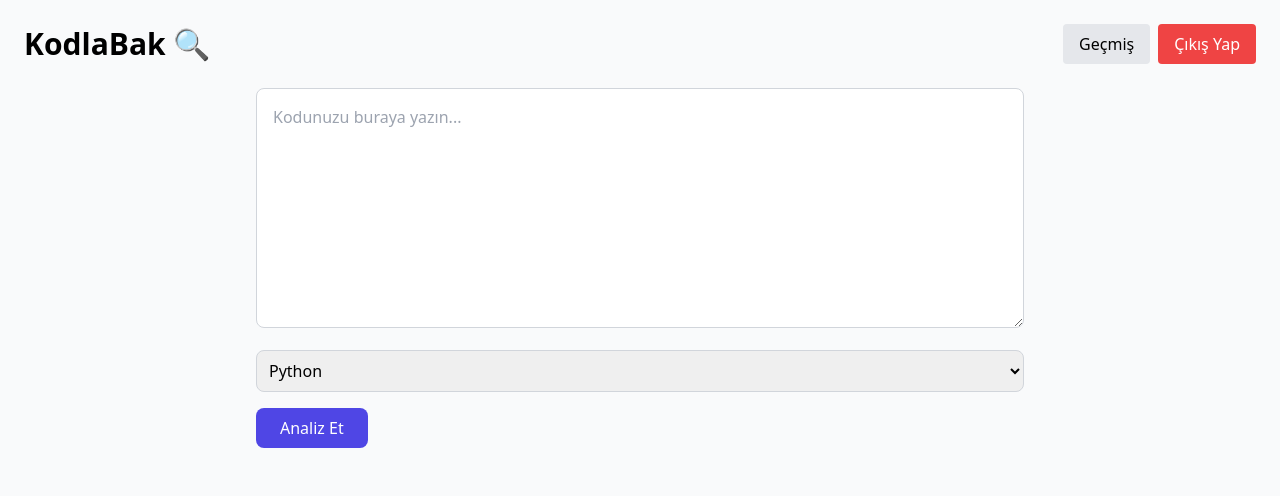
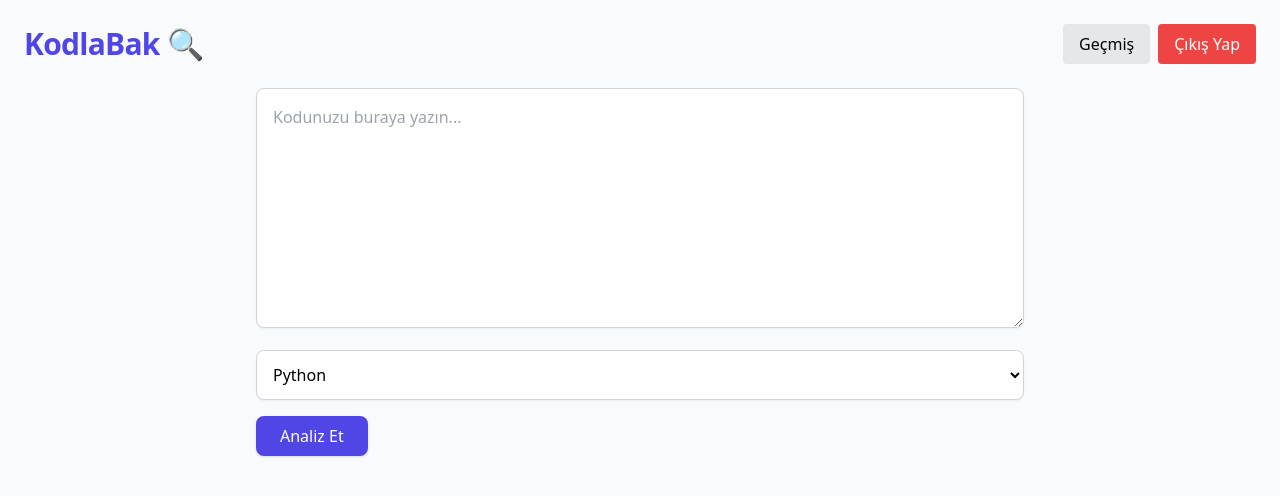
Before and after one commit to erirem/kodla-bak, a React (Create React App) app in the folder frontend/: page / in a window 1280 px wide. Shown: the top 496 px of the page. Built offline with nearby package versions, Linux system fonts and the light colour scheme; sample sign-in values are in the browser's storage.

Commit message:
improve user experince

```diff
--- a/frontend/src/pages/Home.js
+++ b/frontend/src/pages/Home.js
@@ -14,8 +14,10 @@ function Home({ onLogout }) {
   const [codeBlock, setCodeBlock] = useState("");
   const [showCodeBlock, setShowCodeBlock] = useState(false);
   const navigate = useNavigate();
+  const [loading, setLoading] = useState(false);
 
   const handleSubmit = async () => {
+  setLoading(true);
   try {
     const data = await analyzeCode(code, language);
     const { text, code: suggestion } = parseAnalysisResult(data.result);
@@ -25,13 +27,15 @@ function Home({ onLogout }) {
   } catch (err) {
     setResultText("⚠️ Analiz hatası.");
     setCodeBlock("");
+  } finally {
+    setLoading(false);
   }
 };
 
   return (
     <div className="min-h-screen bg-gray-50 p-6">
       <div className="flex justify-between items-center mb-6">
-        <h1 className="text-3xl font-bold">KodlaBak 🔍</h1>
+       <h1 className="text-3xl font-extrabold tracking-tight text-indigo-600">KodlaBak 🔍</h1>
         <div className="space-x-2">
           <button
             onClick={() => navigate("/history")}
@@ -50,14 +54,14 @@ function Home({ onLogout }) {
 
       <div className="max-w-3xl mx-auto space-y-4">
         <textarea
-          className="w-full h-60 p-4 border border-gray-300 rounded-lg"
+          className="w-full h-60 p-4 border border-gray-300 rounded-lg bg-white shadow-sm focus:outline-none focus:ring-2 focus:ring-indigo-400"
           placeholder="Kodunuzu buraya yazın..."
           value={code}
           onChange={(e) => setCode(e.target.value)}
         />
 
         <select
-          className="w-full p-2 border border-gray-300 rounded-lg"
+          className="w-full p-3 border border-gray-300 rounded-lg bg-white shadow-sm"
           value={language}
           onChange={(e) => setLanguage(e.target.value)}
         >
@@ -68,16 +72,17 @@ function Home({ onLogout }) {
         </select>
 
         <button
-          onClick={handleSubmit}
-          className="bg-indigo-600 hover:bg-indigo-700 text-white px-6 py-2 rounded-lg"
+            onClick={handleSubmit}
+            className="bg-indigo-600 hover:bg-indigo-700 text-white px-6 py-2 rounded-lg font-medium shadow transition hover:shadow-lg disabled:opacity-50"
+            disabled={loading}
+          >
+            {loading ? "Analiz Ediliyor..." : "Analiz Et"}
+          </button>
 
-        >
-          Analiz Et
-        </button>
 
         {(resultText || codeBlock) && (
           <div className="bg-white p-4 mt-4 rounded-lg border">
-            <h2 className="font-bold mb-2">AI Geri Bildirim:</h2>
+          <h2 className="text-lg font-semibold text-indigo-700 border-l-4 border-indigo-600 pl-4 mb-3">AI Geri Bildirim</h2>
 
             <MarkdownRenderer>{resultText}</MarkdownRenderer>
 
```
Also changed, not shown: 2 other files (tests, documents, lock files or other folders).
